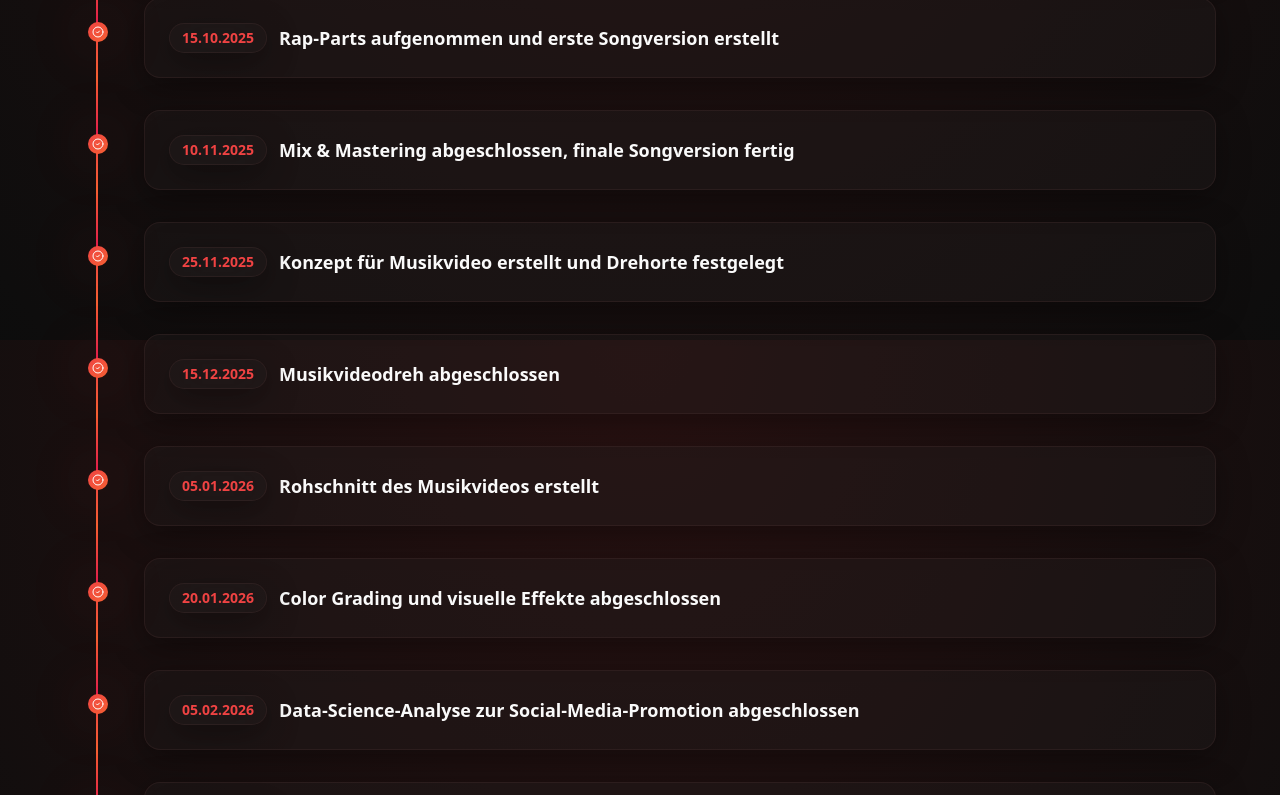
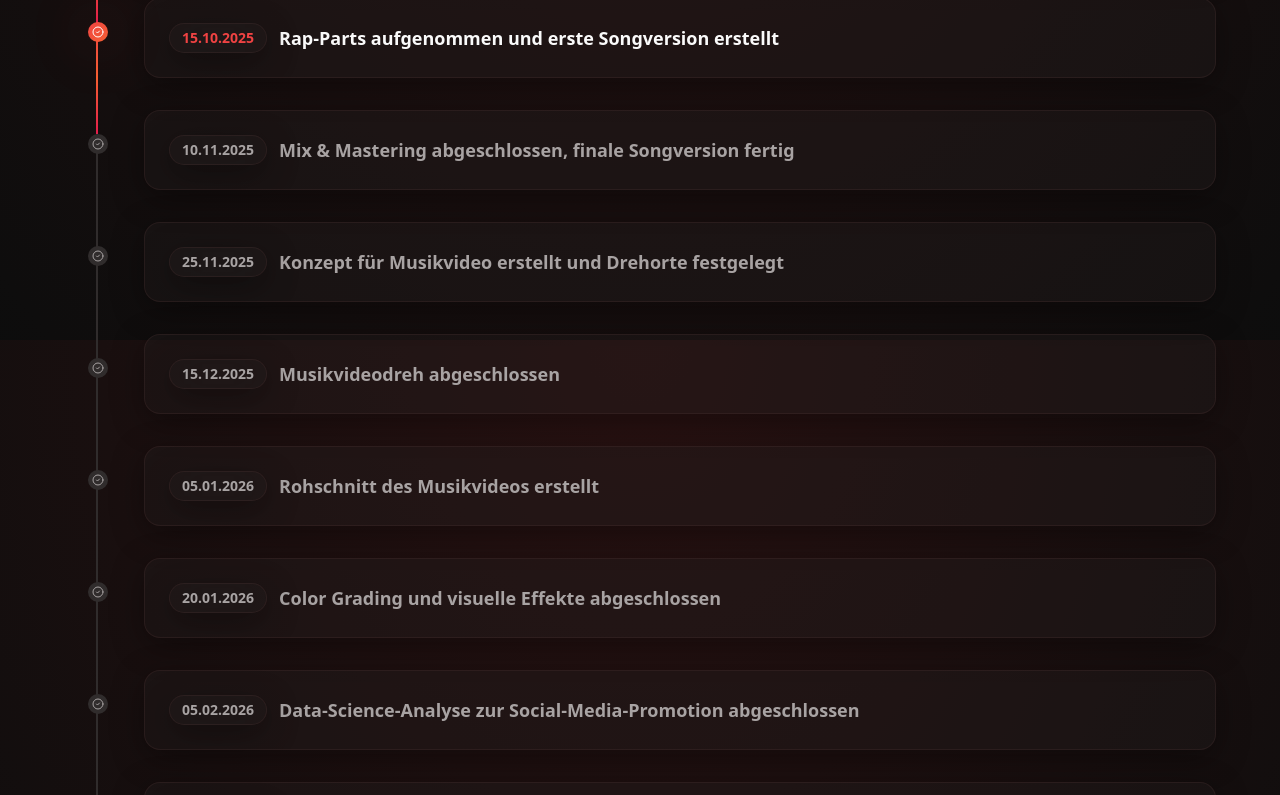
Before and after one commit to paqay/hiphopjourney, a React (Vite) app: page / in a window 1280 px wide. Shown: the part 3660-4455 px from the top of the page. Built offline with nearby package versions, Linux system fonts and the light colour scheme; the HTML template or start-up script is replaced by a standard one.

Commit message:
Fix milestone check colors

```diff
--- a/src/pages/Index.tsx
+++ b/src/pages/Index.tsx
@@ -397,6 +397,12 @@ const Index = () => {
                 const isFirst = index === 0;
                 const isLast = index === milestones.length - 1;
 
+                // Parse milestone date and compare to 15.10.2025
+                const [day, month, year] = milestone.date.split('.').map(Number);
+                const milestoneDate = new Date(year, month - 1, day);
+                const cutoffDate = new Date(2025, 9, 15); // October 15, 2025
+                const isCompleted = milestoneDate <= cutoffDate;
+
                 return (
                   <div
                     key={index}
@@ -405,20 +411,32 @@ const Index = () => {
                   >
                     {/* Timeline line - nur zwischen Elementen */}
                     {!isLast && (
-                      <div className="absolute left-8 top-6 w-0.5 h-[calc(100%+2rem)] bg-gradient-to-b from-primary via-secondary to-accent" />
+                      <div className={`absolute left-8 top-6 w-0.5 h-[calc(100%+2rem)] ${
+                        isCompleted
+                          ? "bg-gradient-to-b from-primary via-secondary to-accent"
+                          : "bg-muted"
+                      }`} />
                     )}
 
                     {/* Timeline dot */}
-                    <div className="absolute left-6 top-6 w-5 h-5 rounded-full bg-gradient-to-br from-primary to-secondary glow flex items-center justify-center z-10">
-                      <CheckCircle2 className="w-3 h-3 text-white" />
+                    <div className={`absolute left-6 top-6 w-5 h-5 rounded-full flex items-center justify-center z-10 ${
+                      isCompleted
+                        ? "bg-gradient-to-br from-primary to-secondary glow"
+                        : "bg-muted"
+                    }`}>
+                      <CheckCircle2 className={`w-3 h-3 ${isCompleted ? "text-white" : "text-muted-foreground"}`} />
                     </div>
 
                     <div className="glass glass-hover rounded-2xl p-6 space-y-2">
                       <div className="flex flex-wrap items-center gap-3">
-                        <span className="text-sm font-semibold text-primary px-3 py-1 rounded-full glass">
+                        <span className={`text-sm font-semibold px-3 py-1 rounded-full glass ${
+                          isCompleted ? "text-primary" : "text-muted-foreground"
+                        }`}>
                           {milestone.date}
                         </span>
-                        <h3 className="text-lg font-semibold text-foreground">
+                        <h3 className={`text-lg font-semibold ${
+                          isCompleted ? "text-foreground" : "text-muted-foreground"
+                        }`}>
                           {milestone.title}
                         </h3>
                       </div>
```
